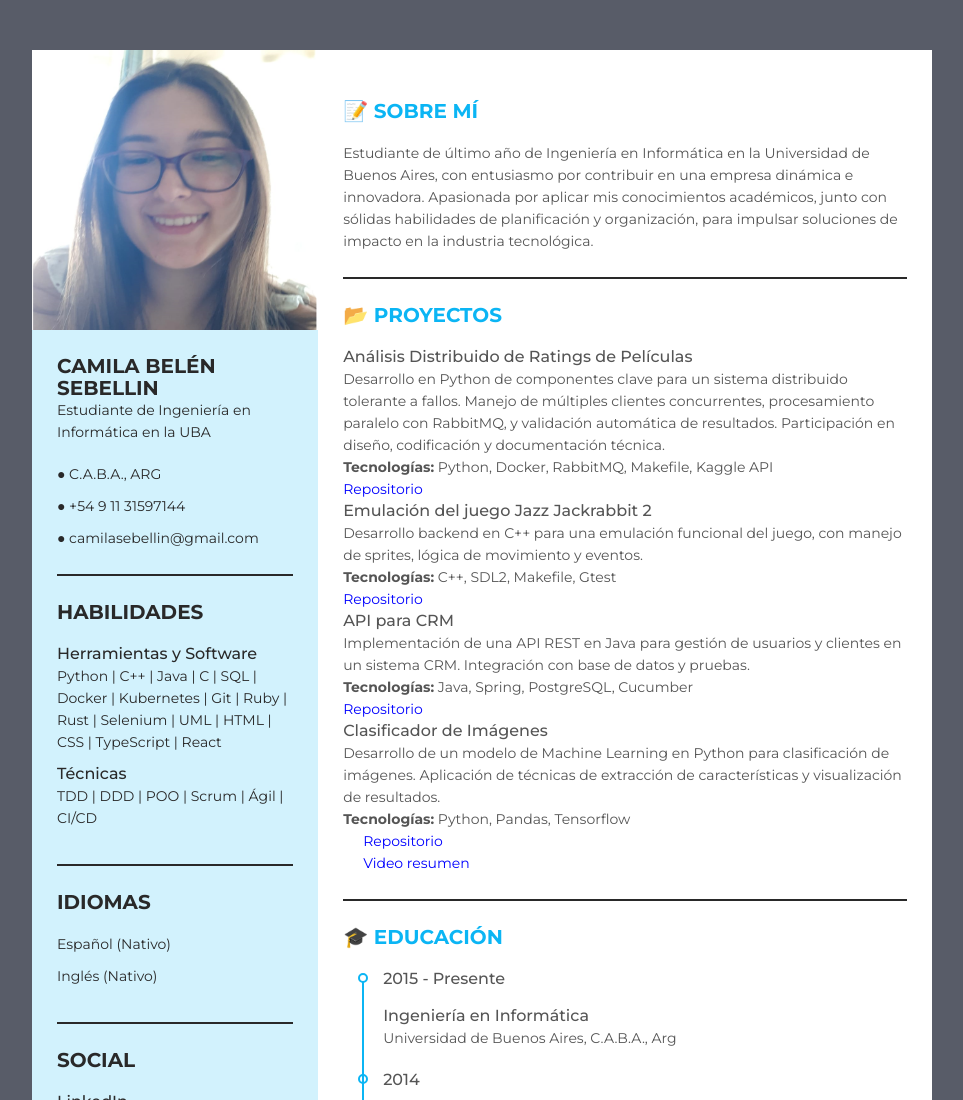
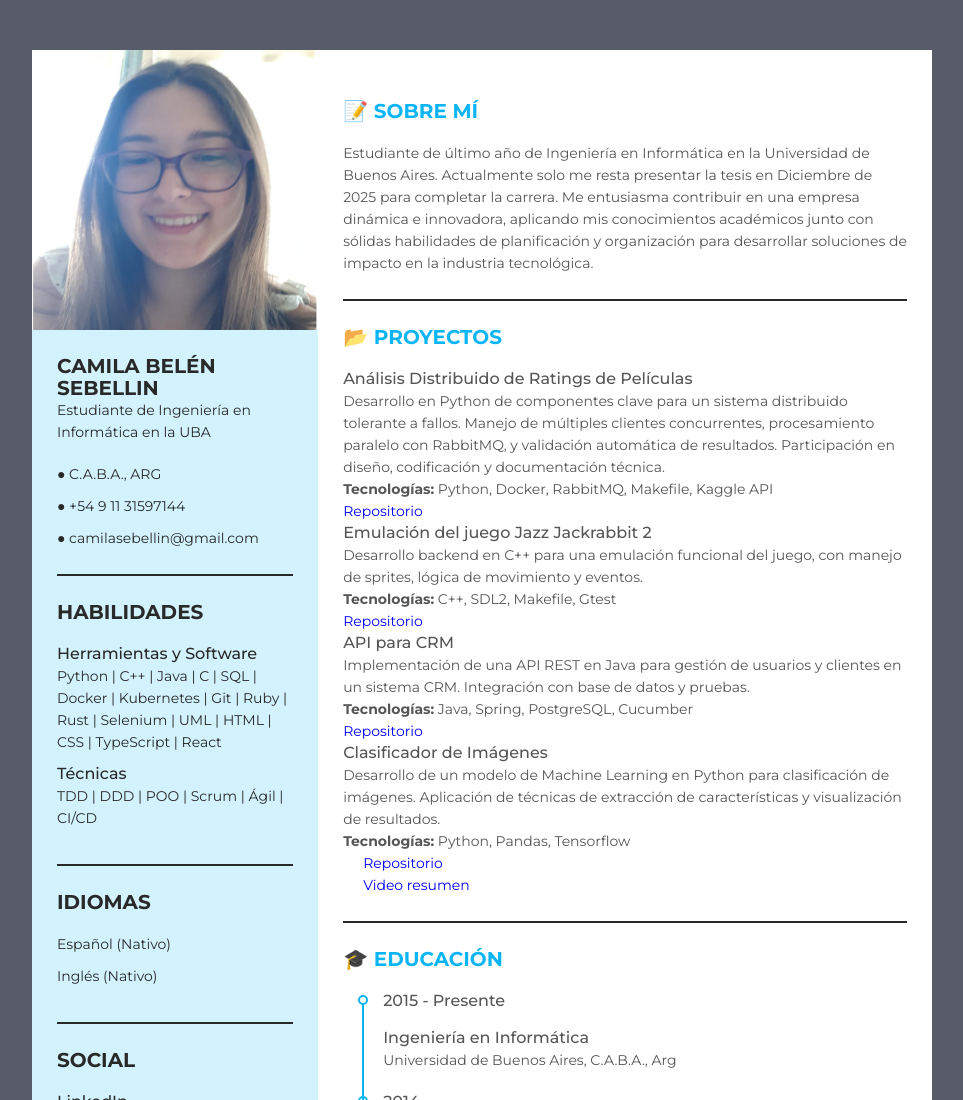
Before and after one commit to camiSebe/resume-website, a plain HTML site: page spanish/index.html in a window 1280 px wide. Shown: the top 1100 px of the page, without its empty margins (158-1121 px from the left). Drawn offline with Linux system fonts and the light colour scheme.

Commit message:
Update "About me" section in English and Spanish versions of the resume to reflect current academic status and aspirations

```diff
--- a/spanish/index.html
+++ b/spanish/index.html
@@ -93,10 +93,12 @@
         <div class="title">
           <p class="bold">&#x1F4DD; Sobre mí</p>
         </div>
-        <p>Estudiante de último año de Ingeniería en Informática en la Universidad de Buenos Aires, con entusiasmo por
-          contribuir en una empresa dinámica e innovadora. Apasionada por aplicar mis conocimientos académicos, junto
-          con sólidas habilidades de planificación y organización, para impulsar soluciones de impacto en la industria
-          tecnológica.</p>
+        <p>
+          Estudiante de último año de Ingeniería en Informática en la Universidad de Buenos Aires. Actualmente solo me
+          resta presentar la tesis en Diciembre de 2025 para completar la carrera. Me entusiasma contribuir en una
+          empresa dinámica e innovadora, aplicando mis conocimientos académicos junto con sólidas habilidades de
+          planificación y organización para desarrollar soluciones de impacto en la industria tecnológica.
+        </p>
       </div>
 
       <div class="resume_item resume_repositories">
```
Also changed, not shown: index.html (+6 -3 lines).
